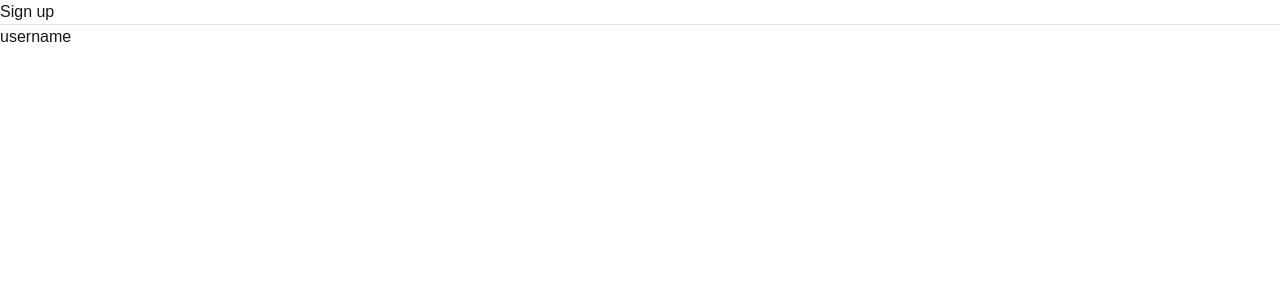
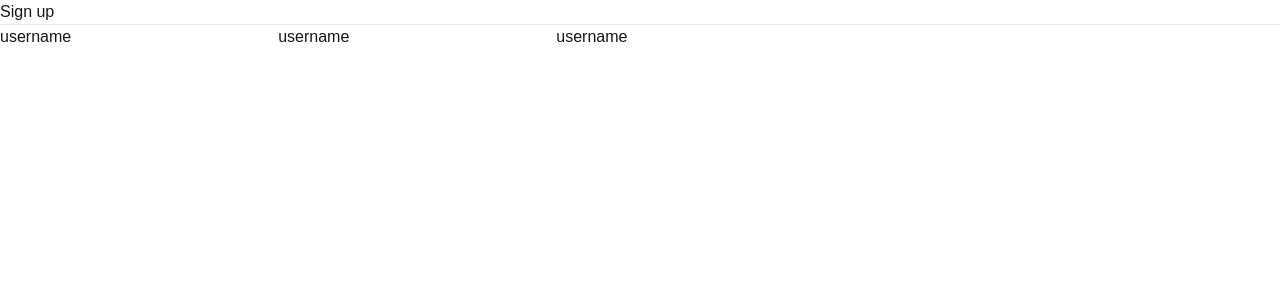
Before and after one commit to t-r-a-c-y/umuravaProduct, a Next.js app: page /signup in a window 1280 px wide. Shown: the top 300 px of the page. Built offline with nearby package versions, Linux system fonts and the light colour scheme.

Commit message:
first commit

```diff
--- a/src/app/signup/page.tsx
+++ b/src/app/signup/page.tsx
@@ -18,9 +18,19 @@ export default function SignupPage(){
         <div>
             <h1>Sign up</h1>
             <hr />
+            <div>
             <label htmlFor="username">username</label>
             <input type="text" name="username" id="username" value={user.username} onChange={(e)=>setUser({...user,username:e.target.value})}
             className="p-2 border-gray-300 rounded-lg mb-4 focus:outline-none focus:border-gray-600" />
+
+<label htmlFor="username">username</label>
+            <input type="text" name="username" id="username" value={user.username} onChange={(e)=>setUser({...user,username:e.target.value})}
+            className="p-2 border-gray-300 rounded-lg mb-4 focus:outline-none focus:border-gray-600" />
+
+<label htmlFor="username">username</label>
+            <input type="text" name="username" id="username" value={user.username} onChange={(e)=>setUser({...user,username:e.target.value})}
+            className="p-2 border-gray-300 rounded-lg mb-4 focus:outline-none focus:border-gray-600" />
+            </div>
         </div>
     )
 }
```
